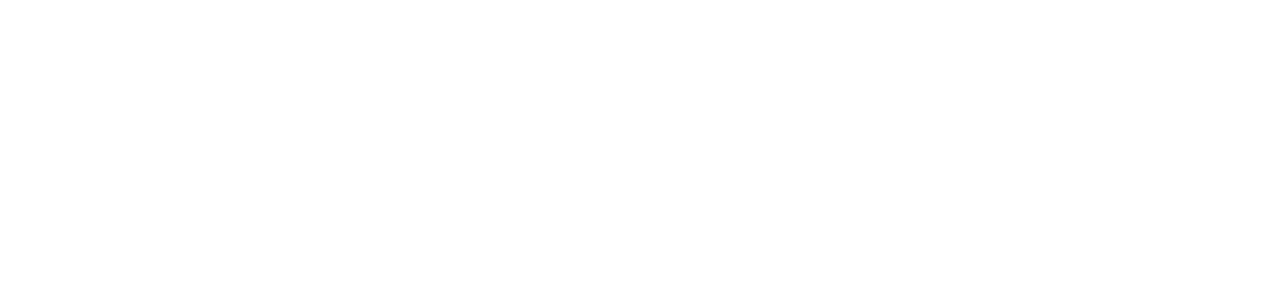
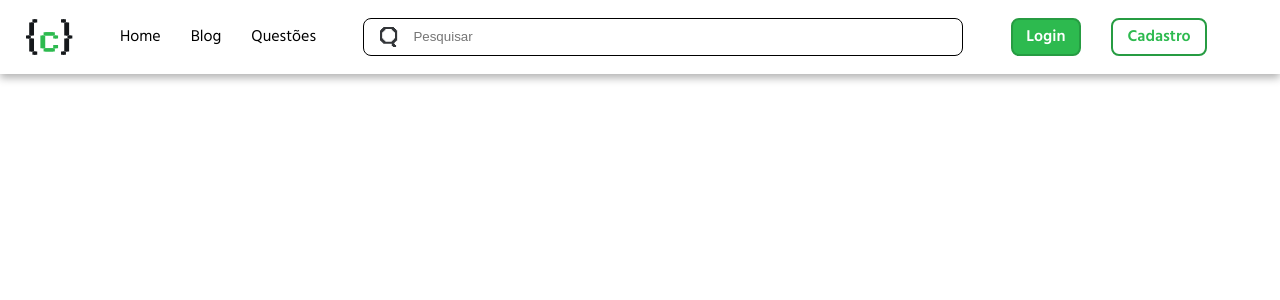
Before and after one commit to code-trouble/SD.Code-Trouble.Frontend, a React (Vite) app: page /landing in a window 1280 px wide. Shown: the top 300 px of the page. Built offline with nearby package versions, Linux system fonts and the light colour scheme.

Commit message:
fix: fixing imports

```diff
--- a/src/pages/404/index.tsx
+++ b/src/pages/404/index.tsx
@@ -1,5 +1,5 @@
 import React from "react";
-import { NavBar } from "../../components/previewNavbar";
+import { OldNavbar } from "../../components/previewNavbar";
 import { TextButton } from "../../components/TextButton";
 import { ReactTyped } from "react-typed";
 
--- a/src/pages/ComingSoon/index.tsx
+++ b/src/pages/ComingSoon/index.tsx
@@ -1,5 +1,5 @@
 import React from "react";
-import { NavBar } from "../../components/previewNavbar";
+import { OldNavbar } from "../../components/previewNavbar";
 import { TextButton } from "../../components/TextButton";
 import { ReactTyped } from "react-typed";
 
--- a/src/pages/Landing/index.tsx
+++ b/src/pages/Landing/index.tsx
@@ -4,7 +4,7 @@ import { Header } from "../../components/Header";
 export const LandingPage: React.FC = () => {
   return (
     <div className="main-wrapper">
-      <div className="hero"></div>
+        <Header/>
     </div>
   );
 };
--- a/src/pages/TestingPage/index.tsx
+++ b/src/pages/TestingPage/index.tsx
@@ -1,5 +1,5 @@
 import React, { useState } from "react";
-import { NavBar } from "../../components/previewNavbar";
+import { OldNavbar } from "../../components/previewNavbar";
 import { AuthModal } from "../../components/AuthModal";
 
 export const TestingPage: React.FC = () => {
```
